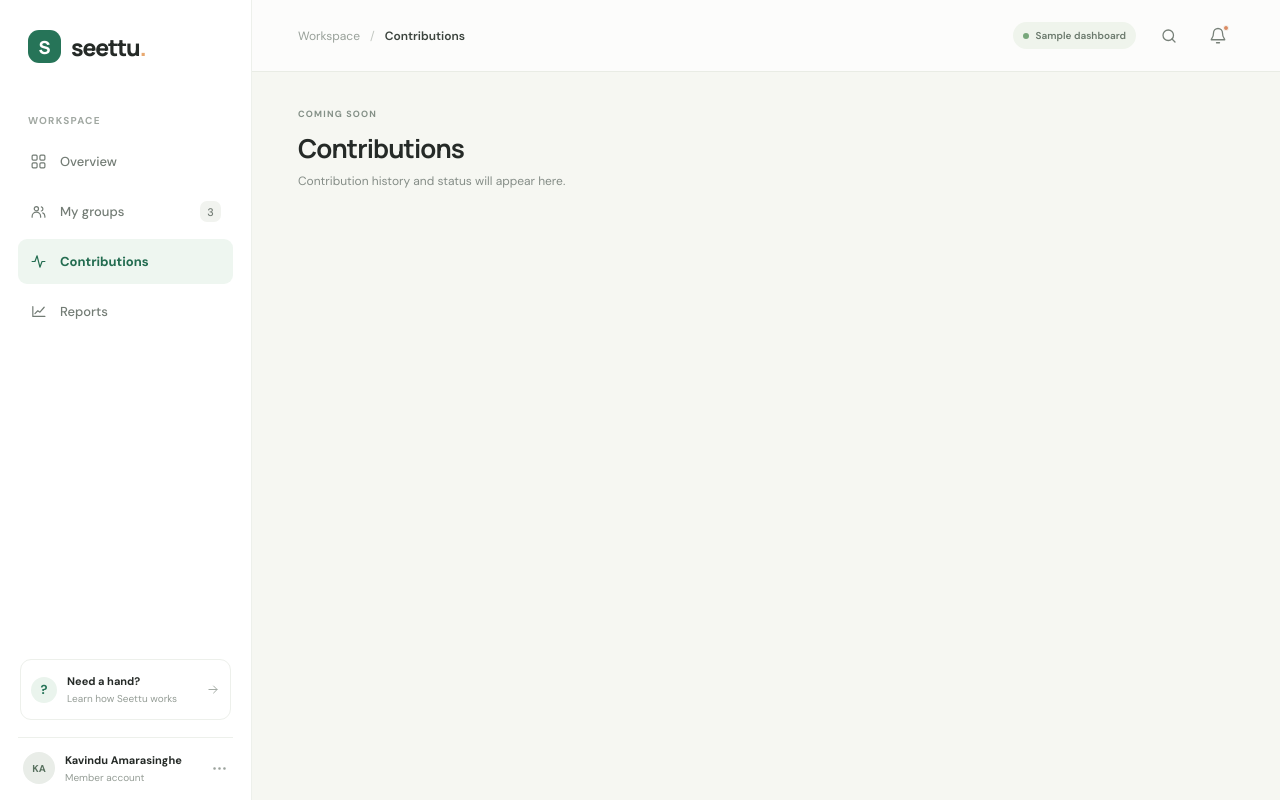
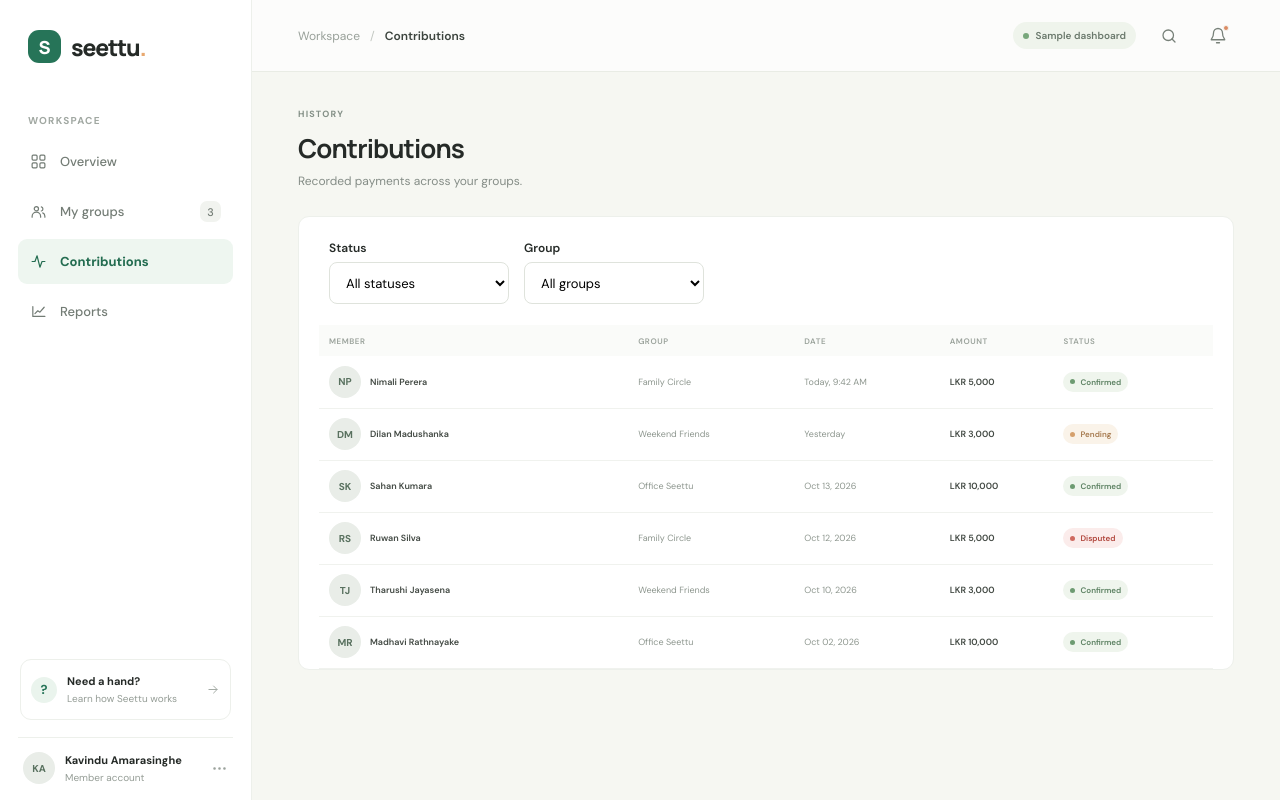
Before and after one commit to Sandun-Gunawardana/Sittu_Project, a React (Vite) app in the folder client/: page /contributions in a window 1280 px wide. Built offline with nearby package versions, Linux system fonts and the light colour scheme.

Commit message:
feat(client): add contributions history page with filters
Co-authored-by: Copilot <223556219+Copilot@users.noreply.github.com>

```diff
--- a/client/src/app/App.jsx
+++ b/client/src/app/App.jsx
@@ -6,6 +6,7 @@ import RegisterPage from "../pages/RegisterPage.jsx";
 import GroupsPage from "../pages/GroupsPage.jsx";
 import CreateGroupPage from "../pages/CreateGroupPage.jsx";
 import GroupDetailsPage from "../pages/GroupDetailsPage.jsx";
+import ContributionsPage from "../pages/ContributionsPage.jsx";
 import PlaceholderPage from "../pages/PlaceholderPage.jsx";
 
 function App() {
@@ -18,7 +19,7 @@ function App() {
         <Route path="groups" element={<GroupsPage />} />
         <Route path="groups/new" element={<CreateGroupPage />} />
         <Route path="groups/:groupId" element={<GroupDetailsPage />} />
-        <Route path="contributions" element={<PlaceholderPage title="Contributions" description="Contribution history and status will appear here." />} />
+        <Route path="contributions" element={<ContributionsPage />} />
         <Route path="reports" element={<PlaceholderPage title="Reports" description="Group and member summaries will appear here." />} />
         <Route path="*" element={<PlaceholderPage title="Page not found" description="The page you're looking for doesn't exist." />} />
       </Route>
--- a/client/src/app/app.css
+++ b/client/src/app/app.css
@@ -266,3 +266,7 @@ td { height: 52px; border-bottom: 1px solid #f0f2ee; font-size: 9px; }
 .mini-danger { color: #b0443a; border-color: #ecd0cc; }
 .mini-danger:hover { background: #fbeceb; }
 @media (max-width: 600px) { .totals-row { grid-template-columns: repeat(2, minmax(0, 1fr)); } }
+
+/* Filters */
+.filter-row { display: flex; flex-wrap: wrap; gap: 15px; padding: 4px 10px 6px; }
+.filter-row .form-field { min-width: 180px; }
--- /dev/null
+++ b/client/src/pages/ContributionsPage.jsx
@@ -0,0 +1,63 @@
+import { useState } from "react";
+import { statusClass } from "../components/ContributionsPanel.jsx";
+import { mockActivity } from "../services/mockActivity.js";
+
+const statuses = ["All statuses", "Confirmed", "Pending", "Disputed"];
+const groupNames = ["All groups", ...new Set(mockActivity.map((item) => item.group))];
+
+export default function ContributionsPage() {
+  const [status, setStatus] = useState(statuses[0]);
+  const [group, setGroup] = useState(groupNames[0]);
+
+  const rows = mockActivity.filter((item) => (status === statuses[0] || item.status === status) && (group === groupNames[0] || item.group === group));
+
+  return (
+    <div className="page-content">
+      <section className="welcome-row">
+        <div>
+          <div className="eyebrow">HISTORY</div>
+          <h1>Contributions</h1>
+          <p className="welcome-copy">Recorded payments across your groups.</p>
+        </div>
+      </section>
+
+      <section className="panel activity-panel" aria-label="Contribution history">
+        <div className="filter-row">
+          <div className="form-field">
+            <label htmlFor="statusFilter">Status</label>
+            <select id="statusFilter" value={status} onChange={(event) => setStatus(event.target.value)}>
+              {statuses.map((option) => <option key={option}>{option}</option>)}
+            </select>
+          </div>
+          <div className="form-field">
+            <label htmlFor="groupFilter">Group</label>
+            <select id="groupFilter" value={group} onChange={(event) => setGroup(event.target.value)}>
+              {groupNames.map((option) => <option key={option}>{option}</option>)}
+            </select>
+          </div>
+        </div>
+
+        {rows.length === 0 ? (
+          <p className="panel-note" role="status">No contributions match these filters.</p>
+        ) : (
+          <div className="activity-table-wrap">
+            <table>
+              <thead><tr><th>MEMBER</th><th>GROUP</th><th>DATE</th><th>AMOUNT</th><th>STATUS</th></tr></thead>
+              <tbody>
+                {rows.map((item) => (
+                  <tr key={`${item.name}-${item.date}`}>
+                    <td><span className="member-cell"><span className="avatar avatar-user">{item.initials}</span><strong>{item.name}</strong></span></td>
+                    <td className="table-muted">{item.group}</td>
+                    <td className="table-muted">{item.date}</td>
+                    <td className="amount-cell">{item.amount}</td>
+                    <td><span className={`activity-status ${statusClass[item.status]}`}><span />{item.status}</span></td>
+                  </tr>
+                ))}
+              </tbody>
+            </table>
+          </div>
+        )}
+      </section>
+    </div>
+  );
+}
--- a/client/src/pages/OverviewPage.jsx
+++ b/client/src/pages/OverviewPage.jsx
@@ -1,17 +1,14 @@
 import { Link } from "react-router-dom";
 import { Icon } from "../components/Icon.jsx";
 import { StatCard } from "../components/StatCard.jsx";
+import { mockActivity } from "../services/mockActivity.js";
+
+const activity = mockActivity.slice(0, 3);
 
 const groups = [
   { name: "Family Circle", members: "8 members", next: "Oct 24", color: "sage" },
   { name: "Weekend Friends", members: "10 members", next: "Oct 28", color: "peach" },
   { name: "Office Seettu", members: "6 members", next: "Nov 02", color: "blue" },
-];
-
-const activity = [
-  { initials: "NP", name: "Nimali Perera", group: "Family Circle", date: "Today, 9:42 AM", amount: "LKR 5,000", status: "Confirmed" },
-  { initials: "DM", name: "Dilan Madushanka", group: "Weekend Friends", date: "Yesterday", amount: "LKR 3,000", status: "Pending" },
-  { initials: "SK", name: "Sahan Kumara", group: "Office Seettu", date: "Oct 13, 2026", amount: "LKR 10,000", status: "Confirmed" },
 ];
 
 export default function OverviewPage() {
--- /dev/null
+++ b/client/src/services/mockActivity.js
@@ -0,0 +1,9 @@
+// Fictional contribution history used until the backend exists.
+export const mockActivity = [
+  { initials: "NP", name: "Nimali Perera", group: "Family Circle", date: "Today, 9:42 AM", amount: "LKR 5,000", status: "Confirmed" },
+  { initials: "DM", name: "Dilan Madushanka", group: "Weekend Friends", date: "Yesterday", amount: "LKR 3,000", status: "Pending" },
+  { initials: "SK", name: "Sahan Kumara", group: "Office Seettu", date: "Oct 13, 2026", amount: "LKR 10,000", status: "Confirmed" },
+  { initials: "RS", name: "Ruwan Silva", group: "Family Circle", date: "Oct 12, 2026", amount: "LKR 5,000", status: "Disputed" },
+  { initials: "TJ", name: "Tharushi Jayasena", group: "Weekend Friends", date: "Oct 10, 2026", amount: "LKR 3,000", status: "Confirmed" },
+  { initials: "MR", name: "Madhavi Rathnayake", group: "Office Seettu", date: "Oct 02, 2026", amount: "LKR 10,000", status: "Confirmed" },
+];
```
